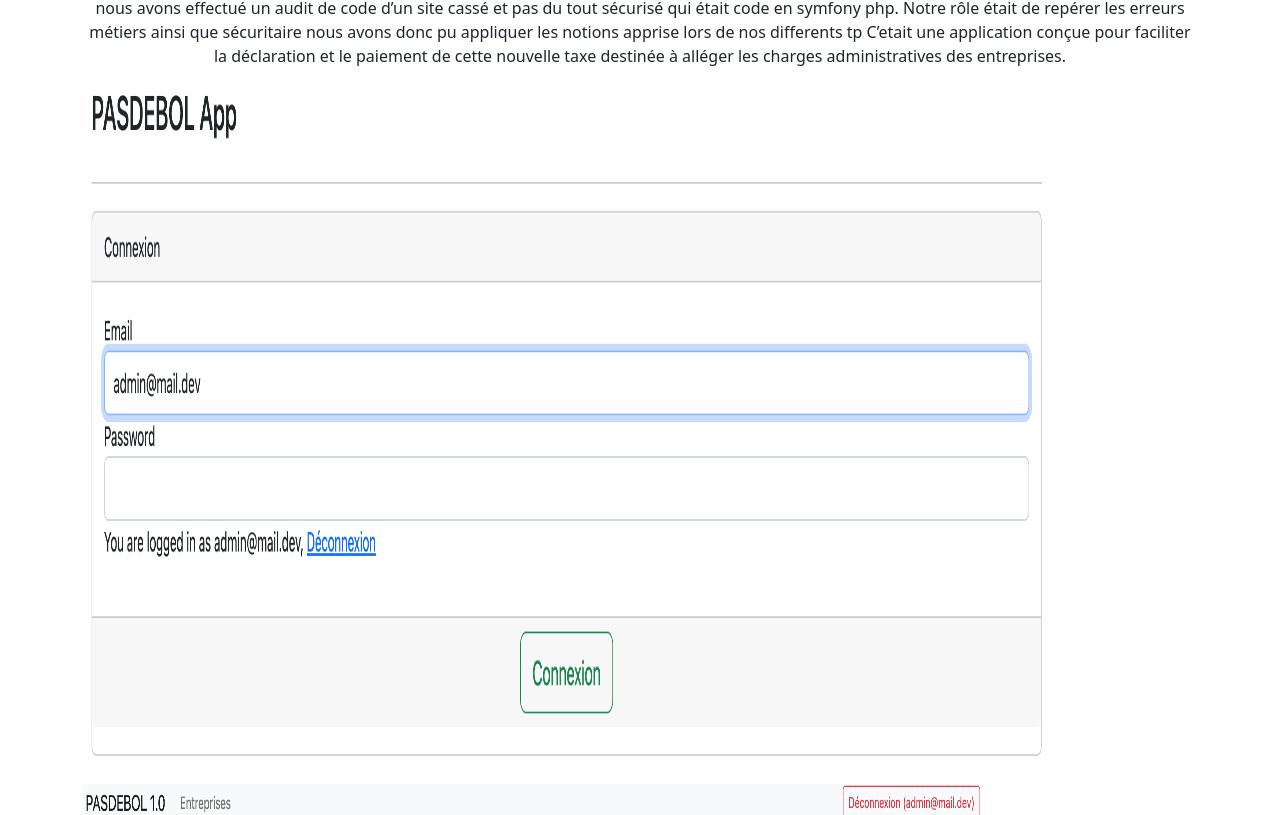
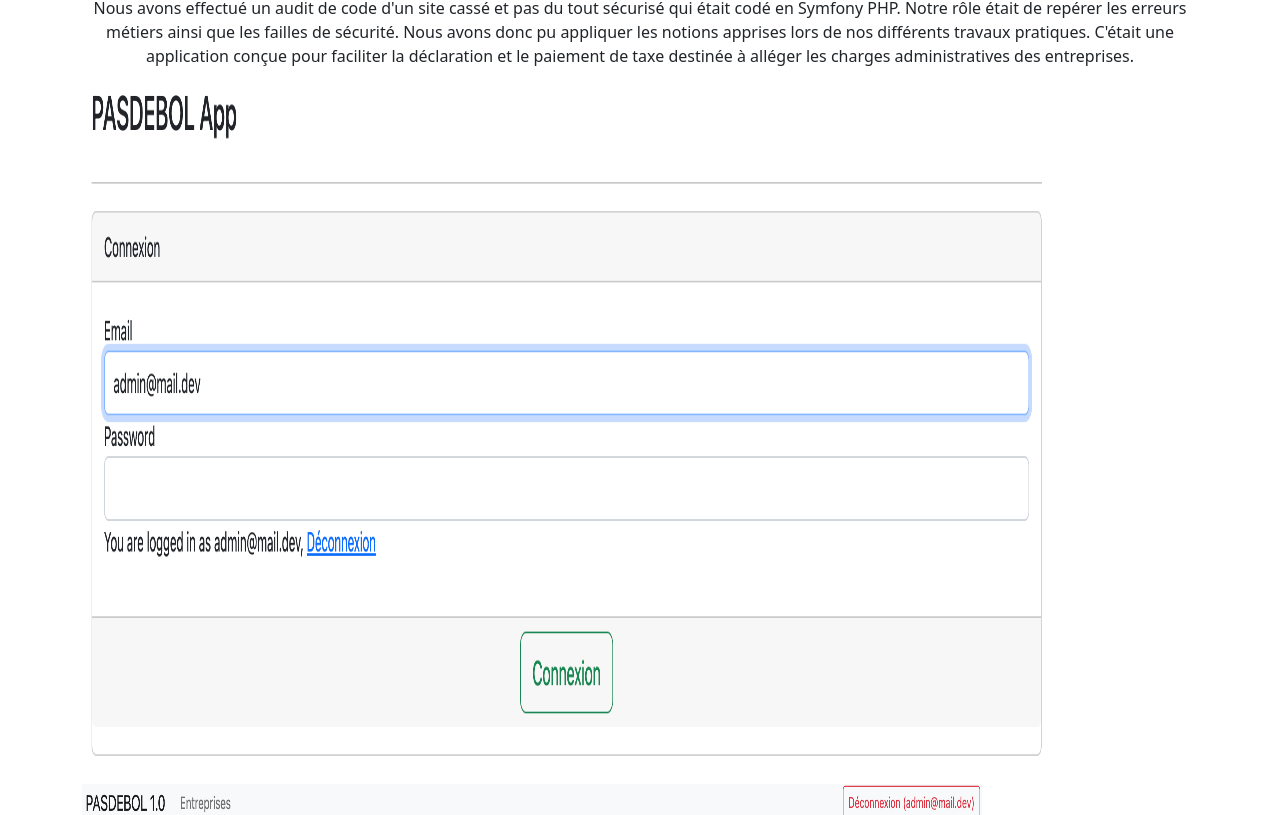
Before and after one commit to edenboh/portefolio2, a plain HTML site: page html/Audit.html in a window 1280 px wide. Shown: the part 60-875 px from the top of the page. Drawn offline with nearby package versions, Linux system fonts and the light colour scheme.

Commit message:
audit gram

```diff
--- a/html/Audit.html
+++ b/html/Audit.html
@@ -10,11 +10,11 @@
 </head>
 <body class="container">
 <h1 class="text-center">Audit  </h1>
-<p class="text-center">nous avons effectué un audit de code d’un site cassé et pas du tout sécurisé qui était code en symfony php. Notre rôle était de repérer les erreurs métiers ainsi que sécuritaire
+<p class="text-center">Nous avons effectué un audit de code d'un site cassé et pas du tout sécurisé qui était codé en Symfony PHP. Notre rôle était de repérer les erreurs métiers ainsi que les failles de sécurité.
 
-    nous avons donc pu appliquer les notions apprise lors de nos differents tp
+    Nous avons donc pu appliquer les notions apprises lors de nos différents travaux pratiques.
 
-    C’etait une application conçue pour faciliter la déclaration et le paiement de cette nouvelle taxe destinée à alléger les charges administratives des entreprises.</p>
+    C'était une application conçue pour faciliter la déclaration et le paiement de taxe destinée à alléger les charges administratives des entreprises.</p>
 <img src="../screen/auditA.png" class="auditA img-fluid">
 <img src="../screen/auditB.png" class="auditB img-fluid" >
 <button > <a href="../screen/AUDIT%20EDEN%20BOHBOT%20pdf.pdf">voir mon audit </a></button>
```
